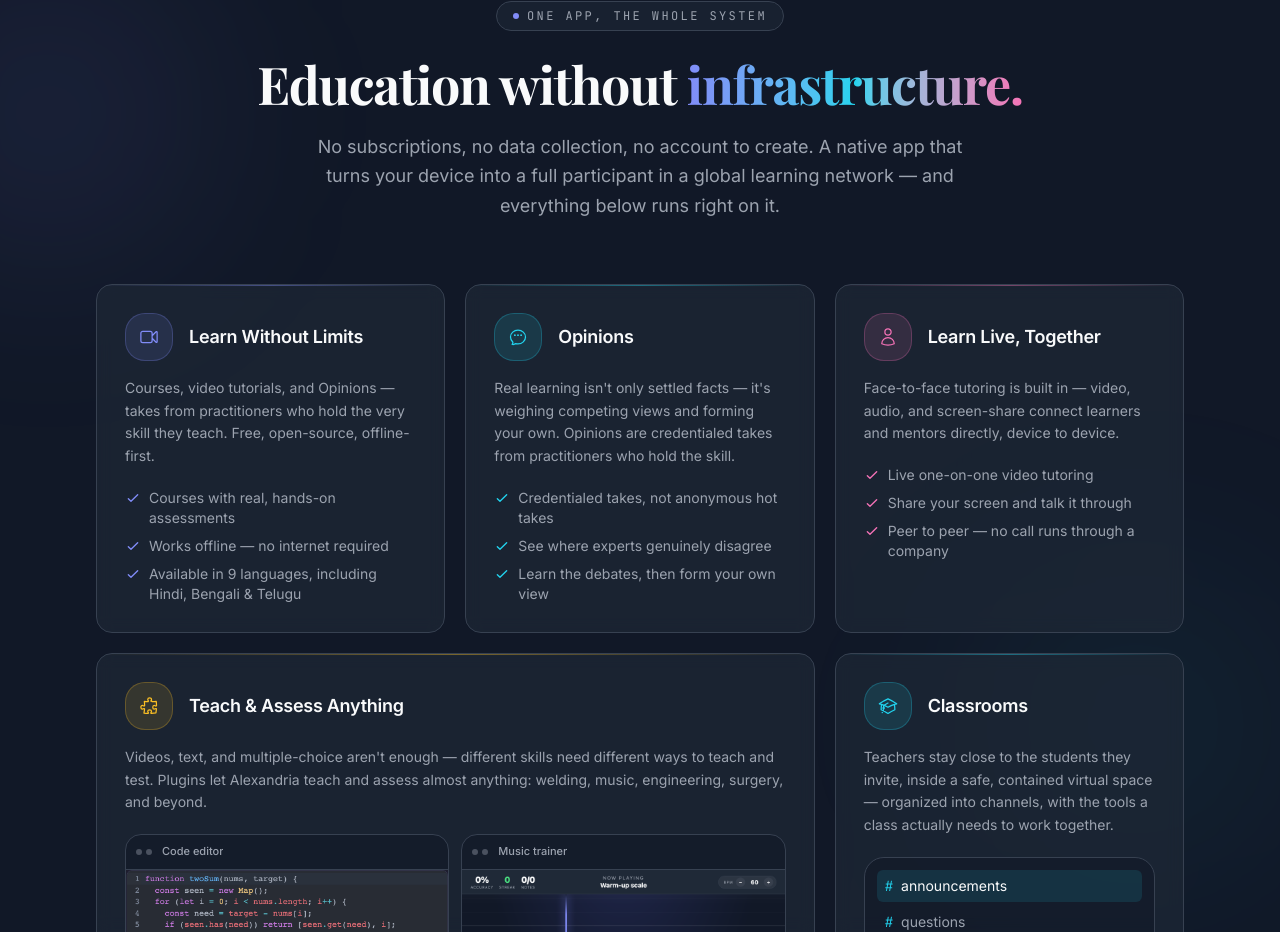
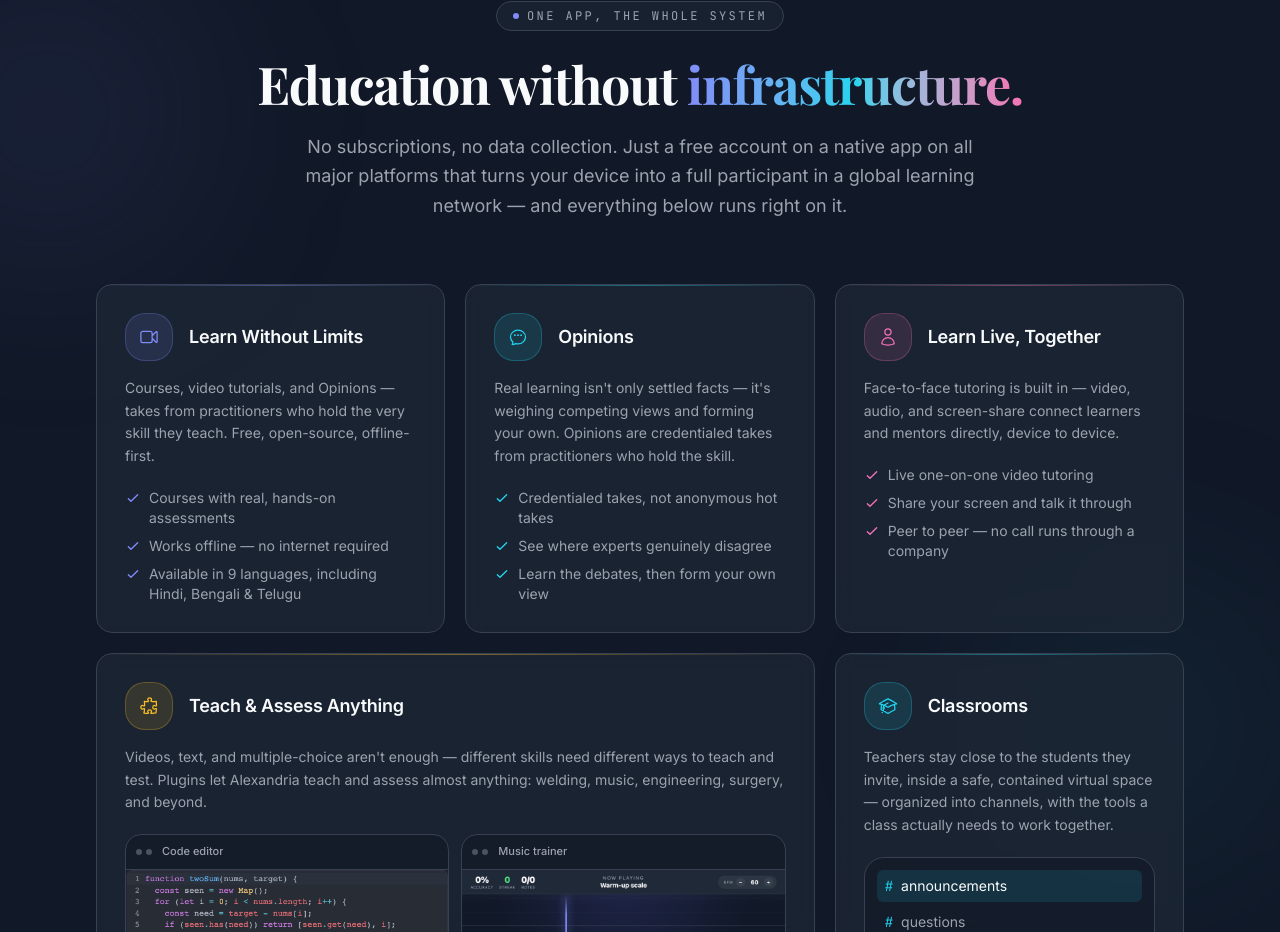
Before and after one commit to ifftu-dev/alexandria-website, a Nuxt app: page / in a window 1280 px wide. Shown: the part 928-1860 px from the top of the page. Built offline with nearby package versions, Linux system fonts and the light colour scheme; no server answers; a web font is replaced by a local one.

Commit message:
Fix an inaccuracy.

```diff
--- a/pages/index.vue
+++ b/pages/index.vue
@@ -592,7 +592,7 @@ const steps = [
             <span class="bg-gradient-to-r from-[rgb(var(--color-primary))] via-[rgb(34_211_238)] to-[rgb(244_114_182)] bg-clip-text text-transparent">infrastructure.</span>
           </h2>
           <p class="mx-auto mt-5 max-w-2xl text-base leading-relaxed text-[rgb(var(--color-muted-foreground))] sm:text-lg">
-            No subscriptions, no data collection, no account to create. A native app that turns your device into a full participant in a global learning network — and everything below runs right on it.
+            No subscriptions, no data collection. Just a free account on a native app on all major platforms that turns your device into a full participant in a global learning network — and everything below runs right on it.
           </p>
         </div>
 
```
